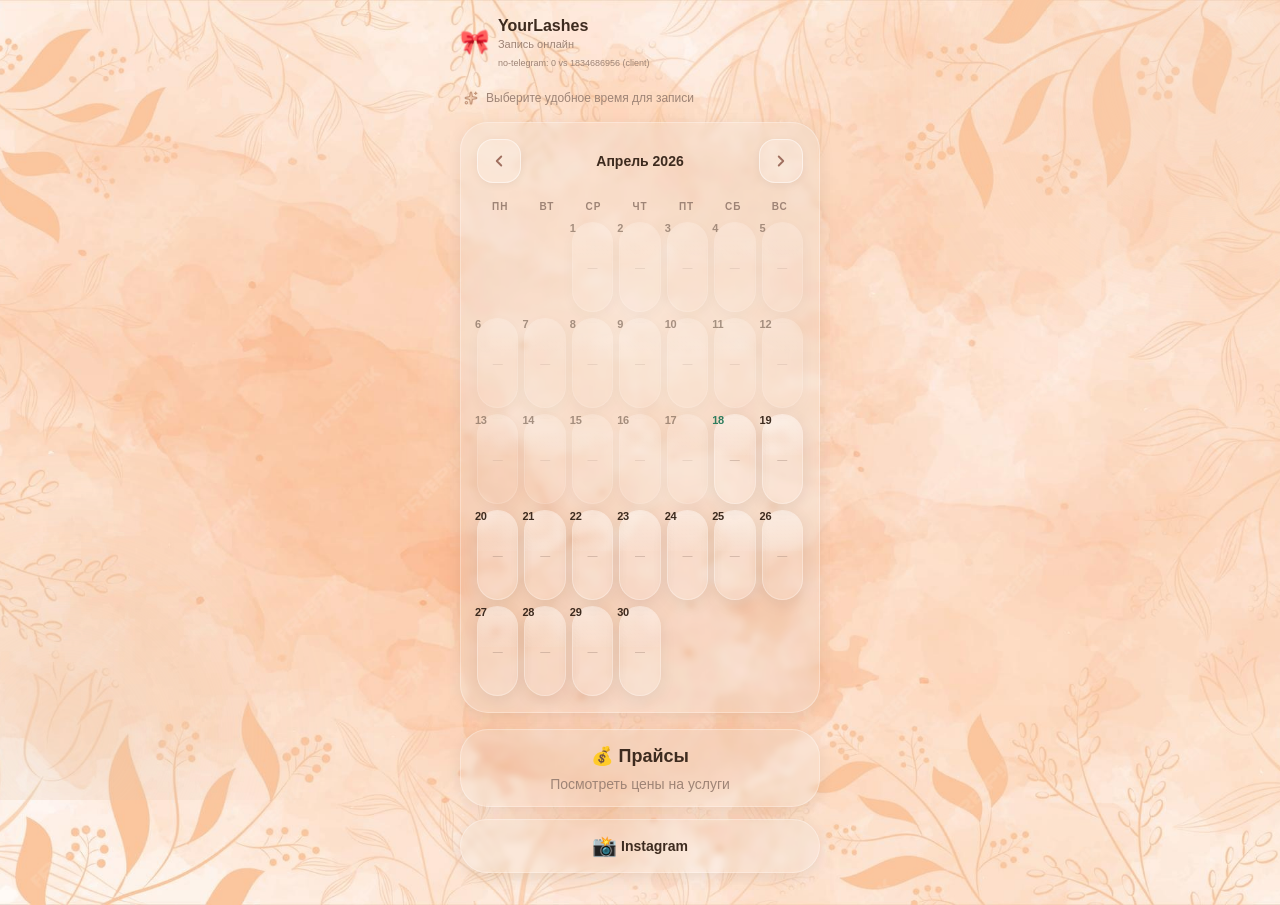
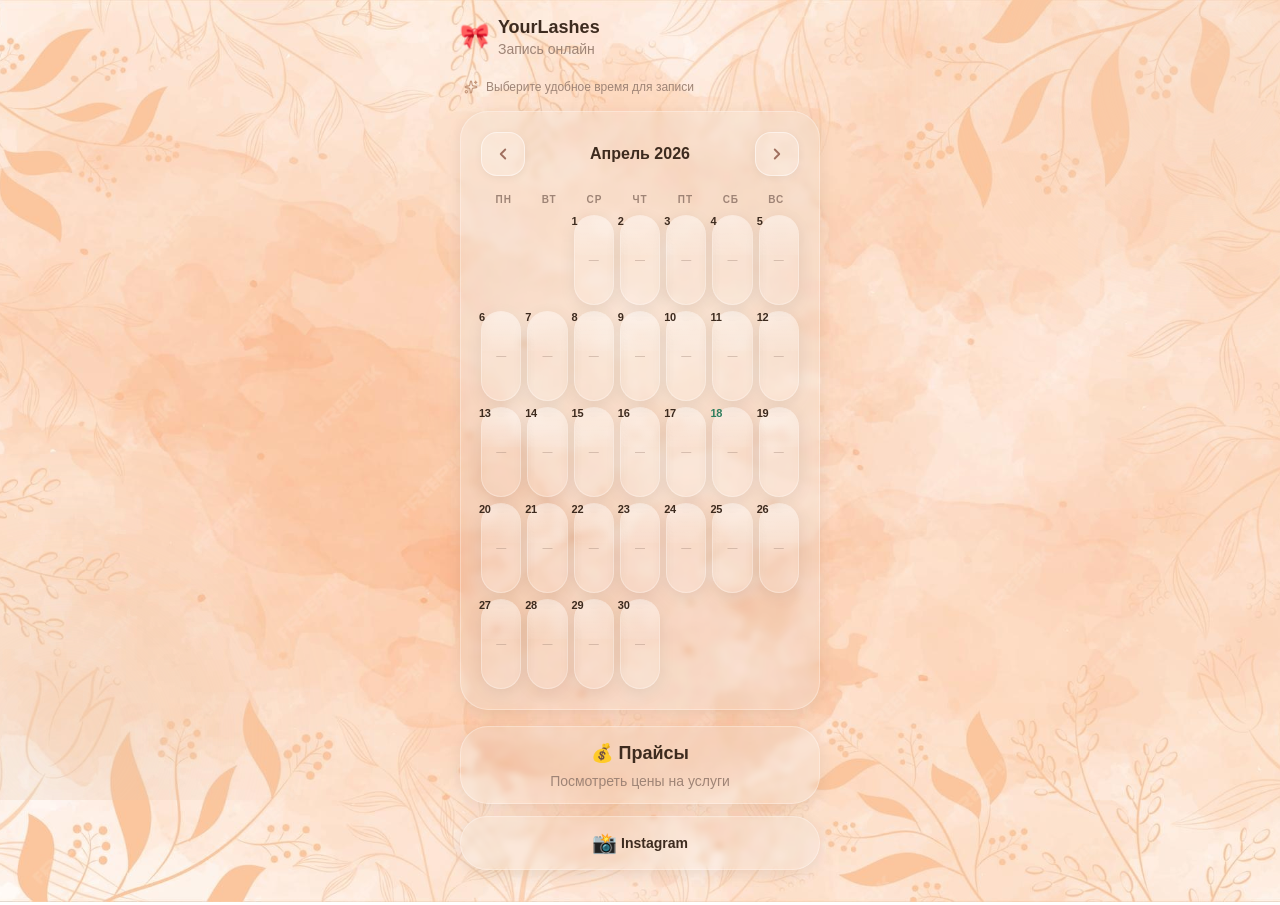
Before and after one commit to temary1122-a11y/liquid-glass-calendar-design, a React (Vite) app: page / in a window 1280 px wide. Built offline with nearby package versions, Linux system fonts and the light colour scheme.

Commit message:
UI improvements: increase text sizes, remove debug info, expand calendar padding, add iOS haptic feedback vibrations

```diff
--- a/src/App.tsx
+++ b/src/App.tsx
@@ -4,6 +4,7 @@ import { Sparkles, Settings, Calendar as CalendarIcon } from 'lucide-react';
 import Calendar from './components/Calendar';
 import AdminSchedulePanel from './components/AdminSchedulePanel';
 import { SOCIAL_LINKS, BOT_CONFIG } from './config';
+import { vibrateMedium } from './utils/vibration';
 
 // ─── View type ────────────────────────────────────────────────────────────────
 type View = 'client' | 'admin';
@@ -12,7 +13,6 @@ type View = 'client' | 'admin';
 export default function App() {
   const [view, setView] = useState<View>('client');
   const [isAdmin, setIsAdmin] = useState(false);
-  const [debugInfo, setDebugInfo] = useState<{userId: number; adminId: number; isAdmin: boolean; source: string} | null>(null);
 
   // Проверяем admin_id из Telegram WebApp initData
   useEffect(() => {
@@ -41,13 +41,6 @@ export default function App() {
       console.log('Admin mode via URL parameter');
       setIsAdmin(true);
       setView('admin');
-
-      setDebugInfo({
-        userId: parseInt(BOT_CONFIG.ADMIN_ID),
-        adminId: parseInt(BOT_CONFIG.ADMIN_ID),
-        isAdmin: true,
-        source: 'url-param'
-      });
       return;
     }
 
@@ -69,27 +62,12 @@ export default function App() {
       if (!isAdminUser) {
         setView('client');
       }
-
-      // Сохраняем debug info для отображения
-      setDebugInfo({
-        userId,
-        adminId,
-        isAdmin: isAdminUser,
-        source: 'telegram'
-      });
     } else {
       // Если Telegram WebApp недоступен или нет user - считаем клиентом
       // Это может быть если открыли в обычном браузере
       console.log('No user data found, treating as client');
       setIsAdmin(false);
       setView('client');
-
-      setDebugInfo({
-        userId: 0,
-        adminId: parseInt(BOT_CONFIG.ADMIN_ID),
-        isAdmin: false,
-        source: 'no-telegram'
-      });
     }
   }, []);
 
@@ -127,17 +105,12 @@ export default function App() {
           <div className="flex items-center gap-2">
             <span className="text-2xl select-none sticker-bounce" aria-hidden>🎀</span>
             <div>
-              <h1 className="text-[#3d2b1f] text-base font-semibold leading-tight">
+              <h1 className="text-[#3d2b1f] text-lg font-semibold leading-tight">
                 YourLashes
               </h1>
-              <p className="text-[#9e8476] text-[11px]">
+              <p className="text-[#9e8476] text-sm">
                 {view === 'client' ? 'Запись онлайн' : 'Режим мастера'}
               </p>
-              {debugInfo && (
-                <p className="text-[#9e8476] text-[9px] mt-1">
-                  {debugInfo.source}: {debugInfo.userId} vs {debugInfo.adminId} ({debugInfo.isAdmin ? 'admin' : 'client'})
-                </p>
-              )}
             </div>
           </div>
 
@@ -145,7 +118,10 @@ export default function App() {
           {isAdmin && (
             <motion.button
               whileTap={{ scale: 0.90 }}
-              onClick={() => setView(v => v === 'client' ? 'admin' : 'client')}
+              onClick={() => {
+                vibrateMedium();
+                setView(v => v === 'client' ? 'admin' : 'client');
+              }}
               className="liquid-glass-nav w-11 h-11 flex items-center justify-center rounded-2xl
                 text-[#a07060] hover:text-[#7c5340] transition-colors duration-200"
               title={view === 'client' ? 'Режим мастера' : 'Режим клиента'}
--- a/src/components/Calendar.tsx
+++ b/src/components/Calendar.tsx
@@ -17,6 +17,7 @@ import {
 import { ru } from 'date-fns/locale';
 import { ChevronLeft, ChevronRight, ChevronDown, ChevronUp } from 'lucide-react';
 import { useSwipeable } from 'react-swipeable';
+import { vibrateMedium, vibrateNavigation } from '../utils/vibration';
 
 // ─── Mock data ────────────────────────────────────────────────────────────────
 // Тестовые данные удалены - слоты загружаются из API
@@ -241,11 +242,13 @@ export default function Calendar() {
   const days = getMonthDays(currentMonth);
 
   const prevMonth = useCallback(() => {
+    vibrateNavigation();
     setCurrentMonth(m => new Date(m.getFullYear(), m.getMonth() - 1, 1));
     setExpandedWeek(false);
   }, []);
 
   const nextMonth = useCallback(() => {
+    vibrateNavigation();
     setCurrentMonth(m => new Date(m.getFullYear(), m.getMonth() + 1, 1));
     setExpandedWeek(false);
   }, []);
@@ -259,7 +262,7 @@ export default function Calendar() {
   });
 
   return (
-    <div className="liquid-glass-calendar p-4 w-full" {...swipeHandlers}>
+    <div className="liquid-glass-calendar p-5 w-full" {...swipeHandlers}>
       {/* ── Header ── */}
       <div className="flex items-center justify-between mb-4">
         <NavButton direction="left" onClick={prevMonth} />
@@ -269,7 +272,7 @@ export default function Calendar() {
           initial={{ opacity: 0, y: -6 }}
           animate={{ opacity: 1, y: 0 }}
           transition={{ duration: 0.20 }}
-          className="text-[#3d2b1f] font-semibold text-sm capitalize"
+          className="text-[#3d2b1f] font-semibold text-base capitalize"
         >
           {format(currentMonth, 'LLLL yyyy', { locale: ru })}
         </motion.span>
@@ -303,6 +306,7 @@ export default function Calendar() {
               onExpand={() => setExpandedWeek(true)}
               onCollapse={() => setExpandedWeek(false)}
               onSlotClick={time => {
+                vibrateMedium();
                 setSelectedSlot({ date, time, availableSlots: slots });
                 setBookingFormOpen(true);
               }}
--- /dev/null
+++ b/src/utils/vibration.ts
@@ -0,0 +1,92 @@
+// ─── Vibration utilities for iOS Haptic Feedback ────────────────────────────────
+
+/**
+ * Проверяет поддержку вибраций
+ */
+export const isVibrationSupported = (): boolean => {
+  return typeof navigator !== 'undefined' && 'vibrate' in navigator;
+};
+
+/**
+ * Легкая вибрация (tap, click)
+ * Паттерн: короткая мягкая вибрация 50ms
+ */
+export const vibrateLight = (): void => {
+  if (isVibrationSupported()) {
+    try {
+      navigator.vibrate(50);
+    } catch (error) {
+      console.warn('Vibration error:', error);
+    }
+  }
+};
+
+/**
+ * Средняя вибрация (button press, selection)
+ * Паттерн: 100ms вибрация
+ */
+export const vibrateMedium = (): void => {
+  if (isVibrationSupported()) {
+    try {
+      navigator.vibrate(100);
+    } catch (error) {
+      console.warn('Vibration error:', error);
+    }
+  }
+};
+
+/**
+ * Сильная вибрация (success, confirmation)
+ * Паттерн: 150ms вибрация
+ */
+export const vibrateStrong = (): void => {
+  if (isVibrationSupported()) {
+    try {
+      navigator.vibrate(150);
+    } catch (error) {
+      console.warn('Vibration error:', error);
+    }
+  }
+};
+
+/**
+ * Вибрация успеха (двойная)
+ * Паттерн: 50ms + пауза 50ms + 50ms
+ */
+export const vibrateSuccess = (): void => {
+  if (isVibrationSupported()) {
+    try {
+      navigator.vibrate([50, 50, 50]);
+    } catch (error) {
+      console.warn('Vibration error:', error);
+    }
+  }
+};
+
+/**
+ * Вибрация ошибки (тройная)
+ * Паттерн: 50ms + пауза 30ms + 50ms + пауза 30ms + 50ms
+ */
+export const vibrateError = (): void => {
+  if (isVibrationSupported()) {
+    try {
+      navigator.vibrate([50, 30, 50, 30, 50]);
+    } catch (error) {
+      console.warn('Vibration error:', error);
+    }
+  }
+};
+
+/**
+ * Вибрация навигации (swipe, transition)
+ * Паттерн: 30ms мягкая вибрация
+ */
+export const vibrateNavigation = (): void => {
+  if (isVibrationSupported()) {
+    try {
+      navigator.vibrate(30);
+    } catch (error) {
+      console.warn('Vibration error:', error);
+    }
+  }
+};
```
